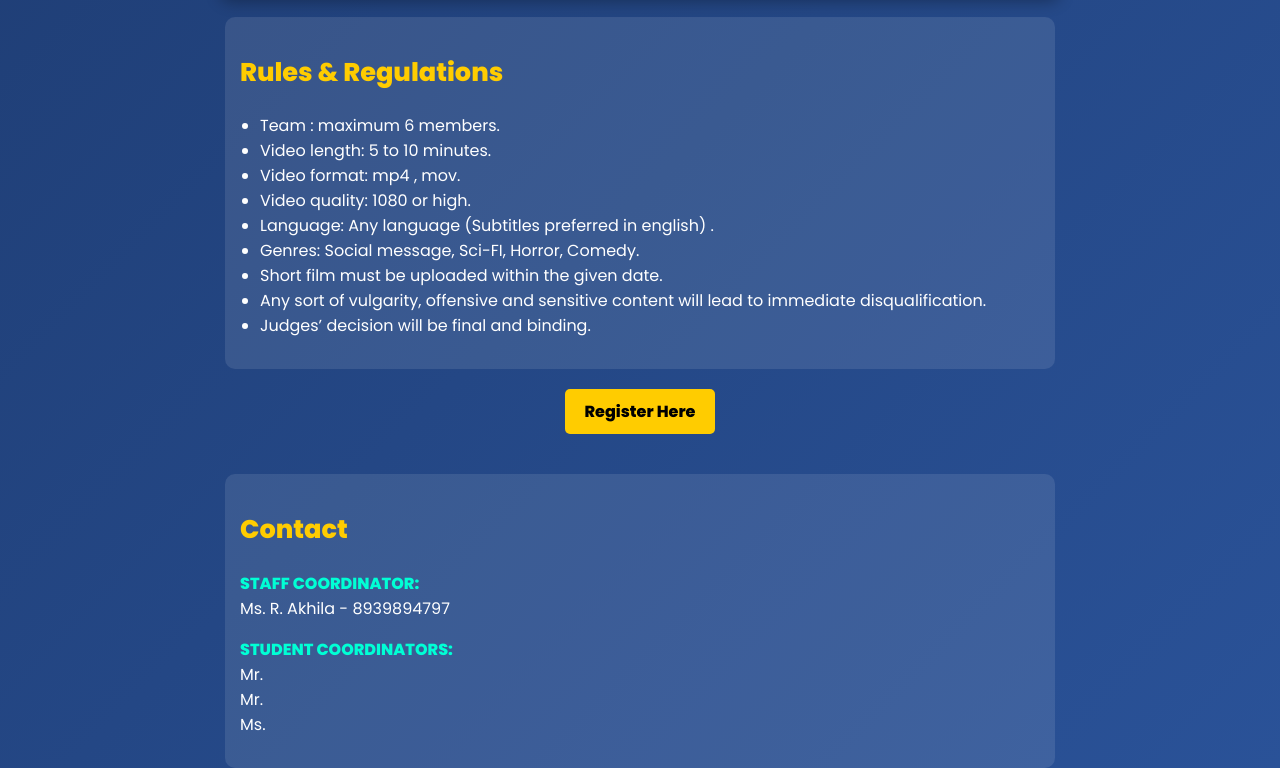
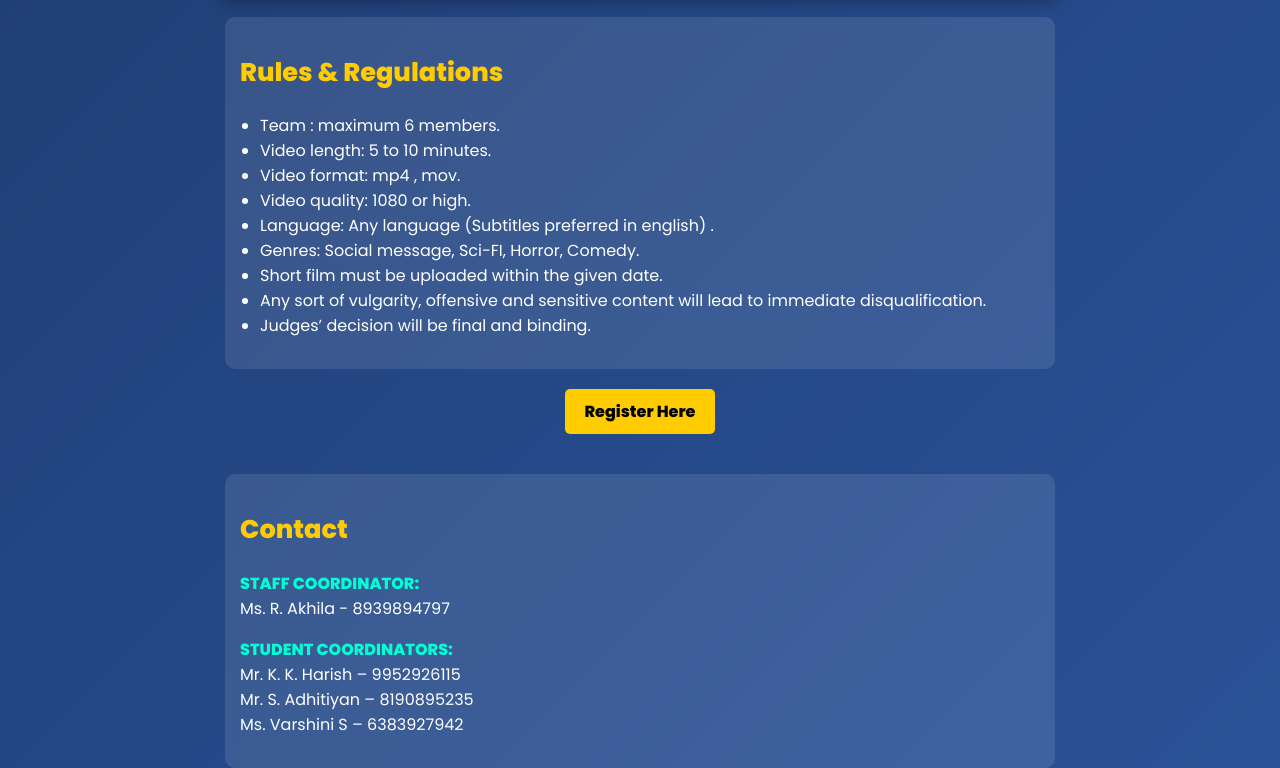
Before and after one commit to Madhan-1306/magizh-25, a plain HTML site: page event12.html in a window 1280 px wide. Shown: the part 372-1140 px from the top of the page. Drawn offline with Linux system fonts and the light colour scheme.

Commit message:
Add files via upload

```diff
--- a/event12.html
+++ b/event12.html
@@ -192,9 +192,9 @@
             <h2>Contact</h2>
             <p><span class="title">STAFF COORDINATOR:</span><br>Ms. R. Akhila - 8939894797</p>
             <p><span class="title">STUDENT COORDINATORS:</span><br>
-                Mr. <br>
-                Mr. <br>
-                Ms.
+                Mr. K. K. Harish – 9952926115<br>
+                Mr. S. Adhitiyan – 8190895235<br>
+                Ms. Varshini S – 6383927942
             </p>
         </div>
     </div>
```
